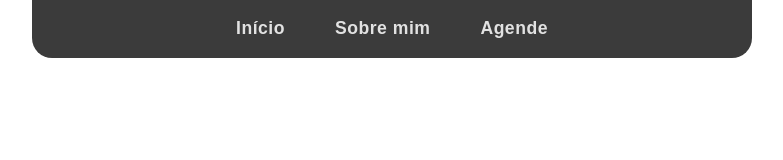
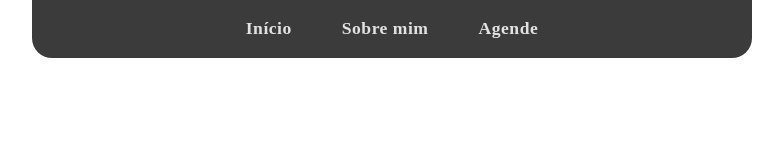
Before and after one commit to JuanMOLopes/jeanlopes-nutricao-react, a React (Vite) app: page / in a window 1280 px wide. Shown: the top 160 px of the page, without its empty margins (248-1031 px from the left). Built offline with nearby package versions, Linux system fonts and the light colour scheme.

Commit message:
style: navbar.css

```diff
--- a/src/components/Navbar/Navbar.css
+++ b/src/components/Navbar/Navbar.css
@@ -6,18 +6,18 @@ nav {
   border-bottom-right-radius: 20px;
   display: flex;
   justify-content: center;
-  font-family: "Arial", sans-serif;
+  font-family: var(--text-font);
   margin: 0 auto;
 }
 
 nav ul {
+  margin: 0;
+  padding: 0;
   display: flex;
+  flex-wrap: wrap;
+  justify-content: center;
   list-style: none;
   gap: 40px;
-  margin: 0;
-  padding: 0;
-  flex-wrap: wrap;
-  justify-content: center;
 }
 
 nav ul li a {
@@ -38,7 +38,7 @@ nav ul li a:hover {
 nav ul li a::after {
   content: "";
   position: absolute;
-  bottom: -4px;
+  bottom: 0px;
   left: 0;
   width: 100%;
   height: 3px;
```
